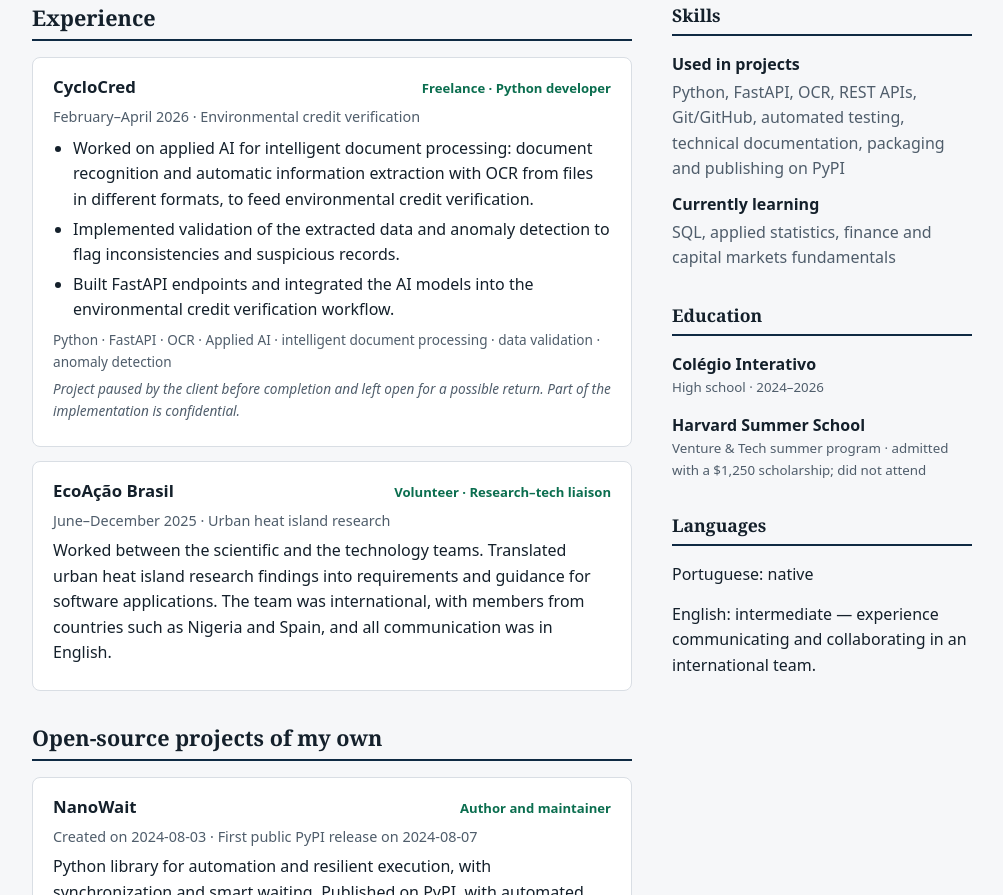
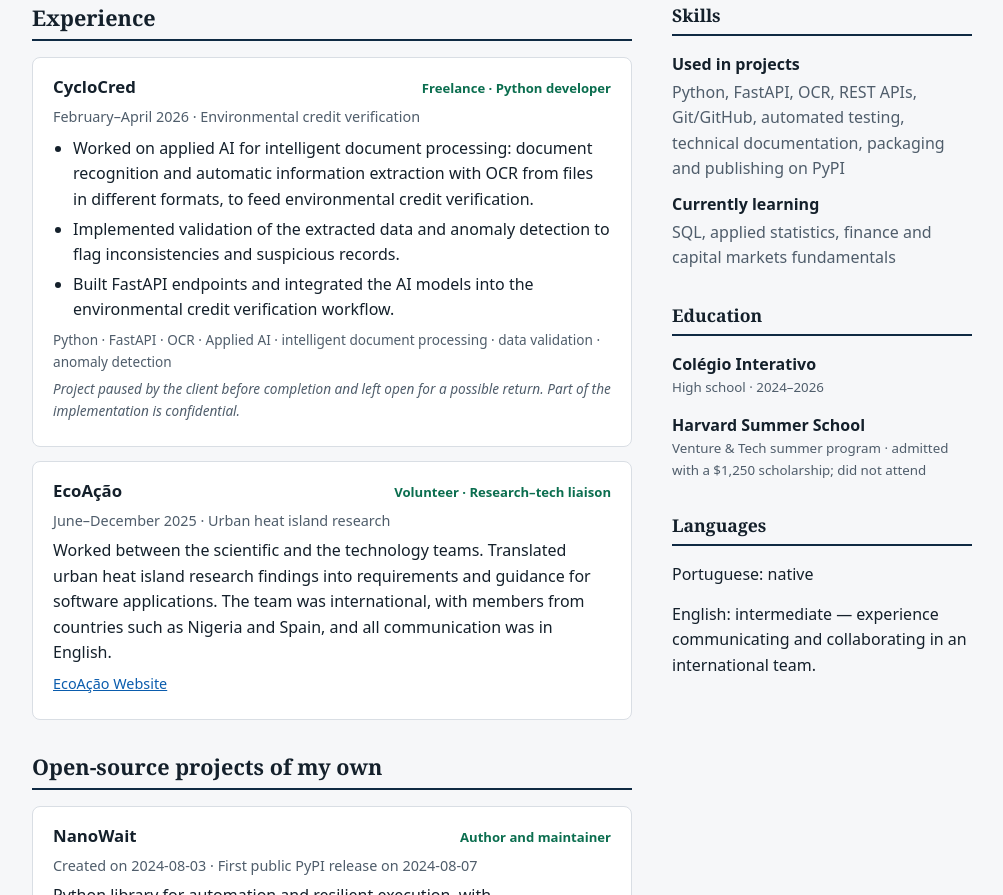
Before and after one commit to LuizSeabraDeMarco/Curriculum, a plain HTML site: page index.html in a window 1280 px wide. Shown: the part 387-1282 px from the top of the page, without its empty margins (138-1141 px from the left). Drawn offline with Linux system fonts and the light colour scheme.

Commit message:
add webiste of eco action

```diff
--- a/index.html
+++ b/index.html
@@ -137,10 +137,11 @@ footer{border-top:1px solid var(--line);padding:20px 0 40px;font-size:.85rem;col
   </article>
 
   <article class="item">
-    <div class="head"><h3>EcoAção Brasil</h3><span class="tag"><span class="pt">Voluntário · Elo entre pesquisa e tecnologia</span><span class="en">Volunteer · Research–tech liaison</span></span></div>
+    <div class="head"><h3>EcoAção</h3><span class="tag"><span class="pt">Voluntário · Elo entre pesquisa e tecnologia</span><span class="en">Volunteer · Research–tech liaison</span></span></div>
     <p class="meta"><span class="pt">Junho–dezembro de 2025 · Pesquisa sobre ilhas de calor urbanas</span><span class="en">June–December 2025 · Urban heat island research</span></p>
     <p class="pt">Atuei entre a equipe científica e a equipe de tecnologia. Traduzi resultados de pesquisa sobre ilhas de calor urbanas em requisitos e orientações para aplicações de software. A equipe era internacional, com participantes de países como Nigéria e Espanha, e toda a comunicação era em inglês.</p>
     <p class="en">Worked between the scientific and the technology teams. Translated urban heat island research findings into requirements and guidance for software applications. The team was international, with members from countries such as Nigeria and Spain, and all communication was in English.</p>
+    <p class="links"><a href="https://www.ecoacaobrasil.org/pt" target="_blank" rel="noopener"><span class="pt">Site da EcoAção</span><span class="en">EcoAção Website</span></a></p>
   </article>
 </section>
 
```
